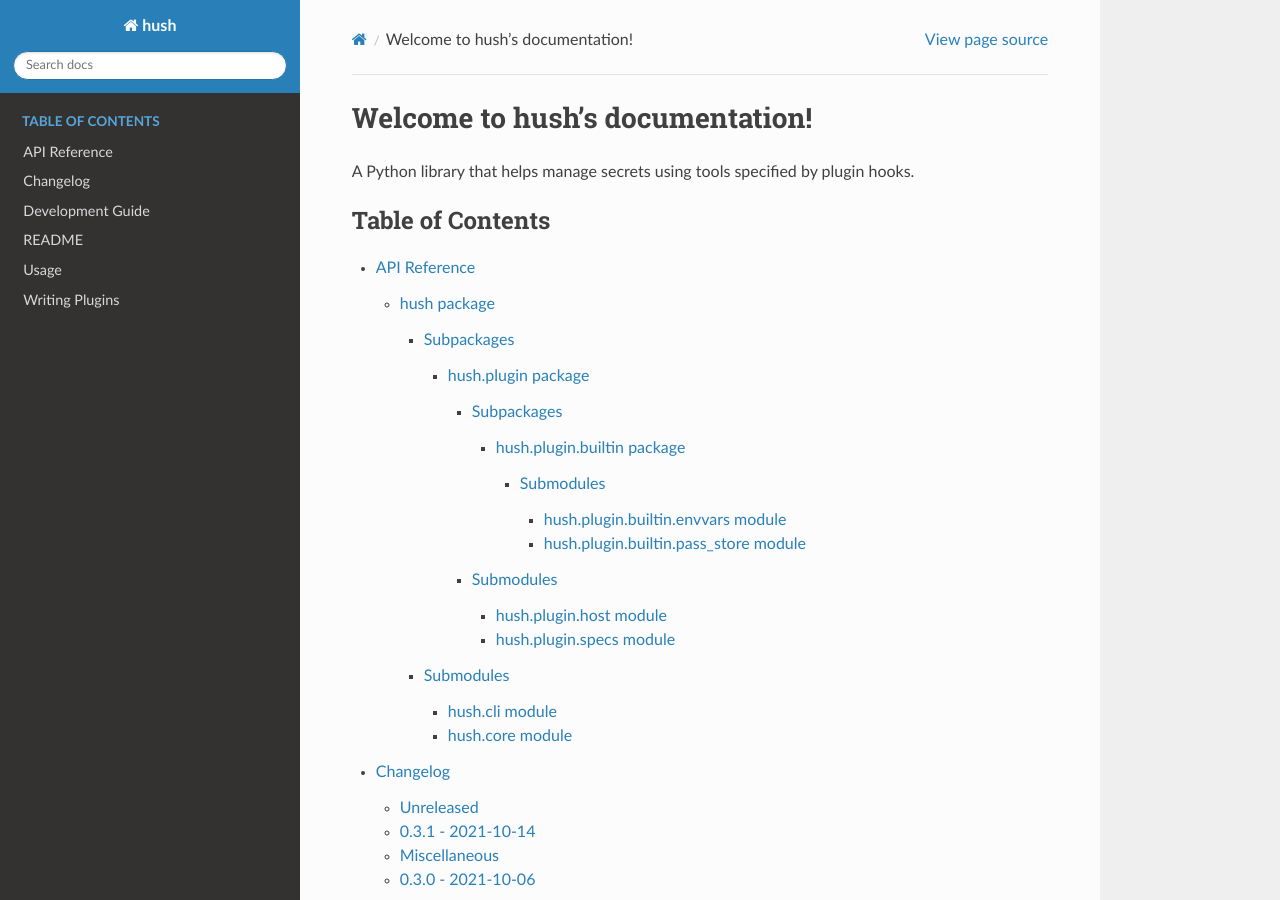
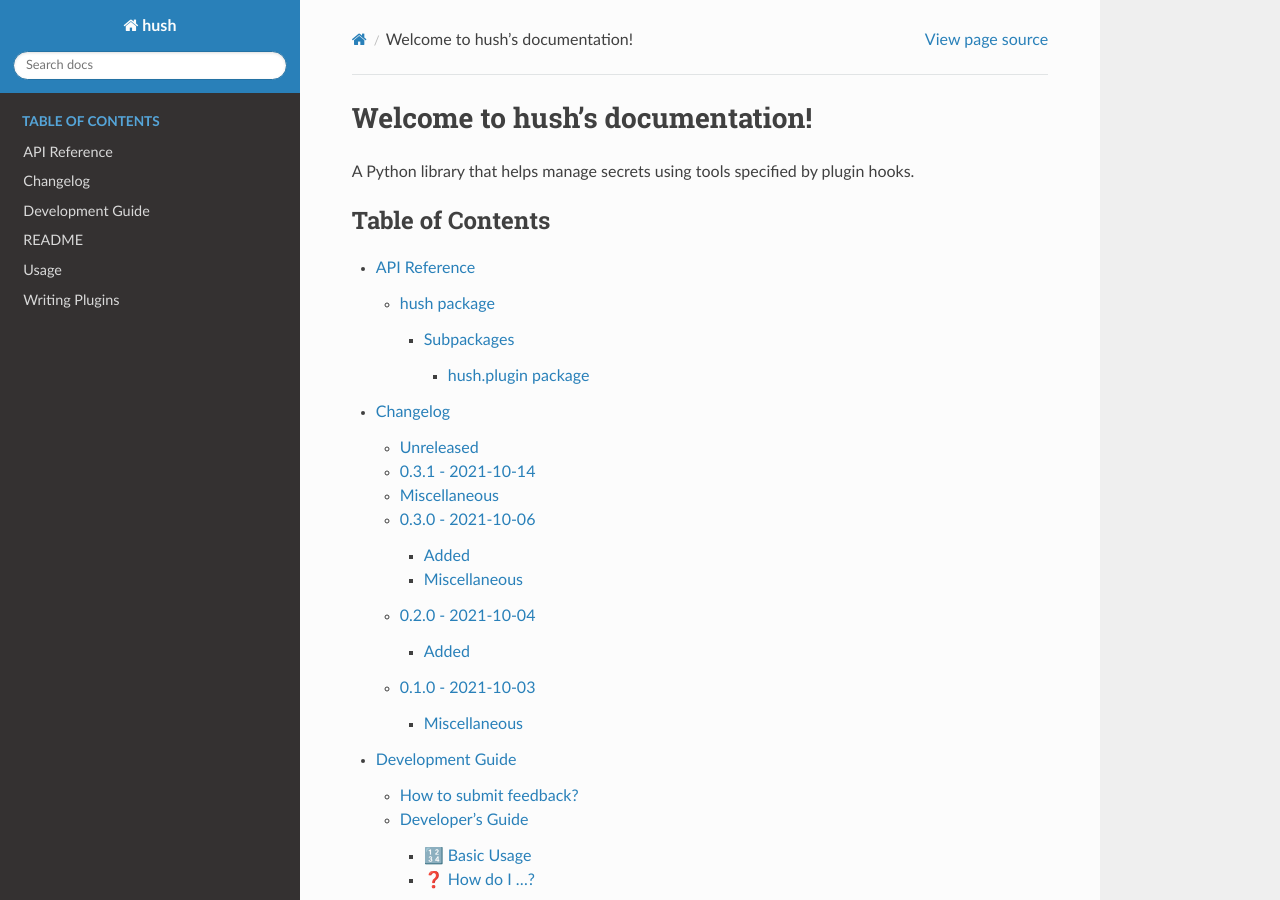
Before and after one commit to bbugyi200/hush, a Sphinx documentation site: the page built from docs/source/index.rst, in a window 1280 px wide and 900 px high. Built offline with Sphinx 7.4.7 and the Read the Docs theme 2.0.0, drawn with Linux system fonts in a browser that asks for light colours.

```diff
--- a/docs/source/hush.plugin.rst
+++ b/docs/source/hush.plugin.rst
@@ -5,20 +5,3 @@ hush.plugin package
    :members:
    :undoc-members:
    :show-inheritance:
-
-Subpackages
------------
-
-.. toctree::
-   :maxdepth: 4
-
-   hush.plugin.builtin
-
-Submodules
-----------
-
-.. toctree::
-   :maxdepth: 4
-
-   hush.plugin.host
-   hush.plugin.specs
--- a/docs/source/hush.rst
+++ b/docs/source/hush.rst
@@ -13,12 +13,3 @@ Subpackages
    :maxdepth: 4
 
    hush.plugin
-
-Submodules
-----------
-
-.. toctree::
-   :maxdepth: 4
-
-   hush.cli
-   hush.core
```
